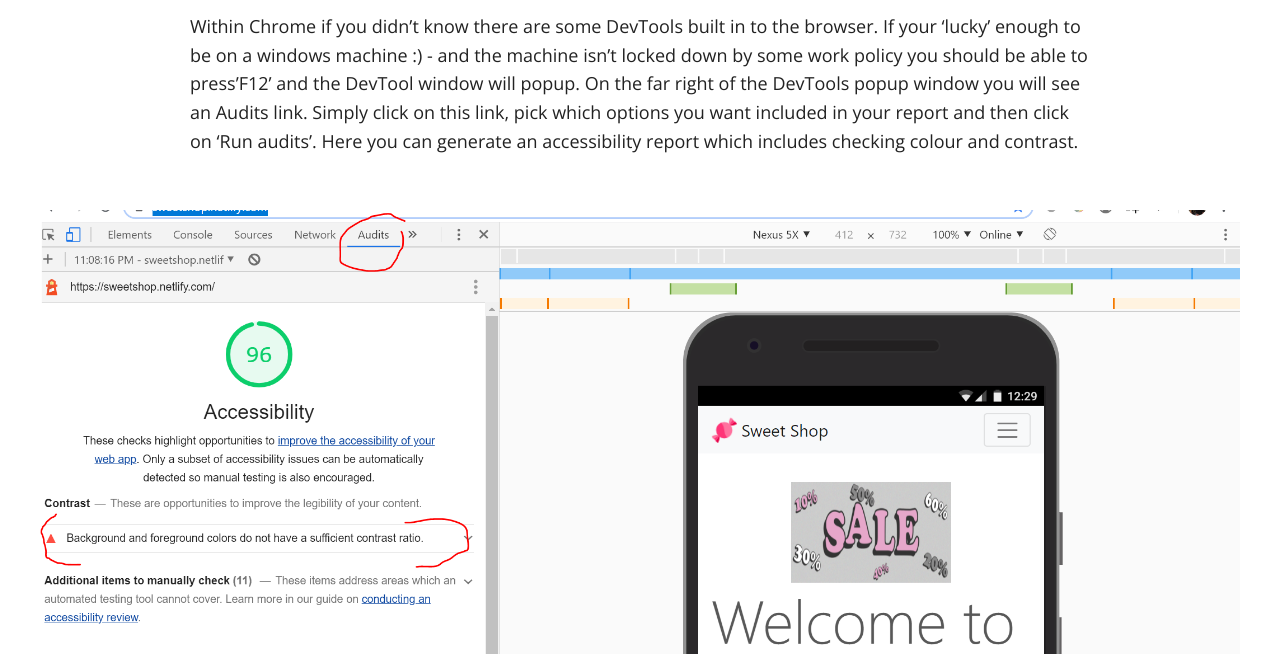
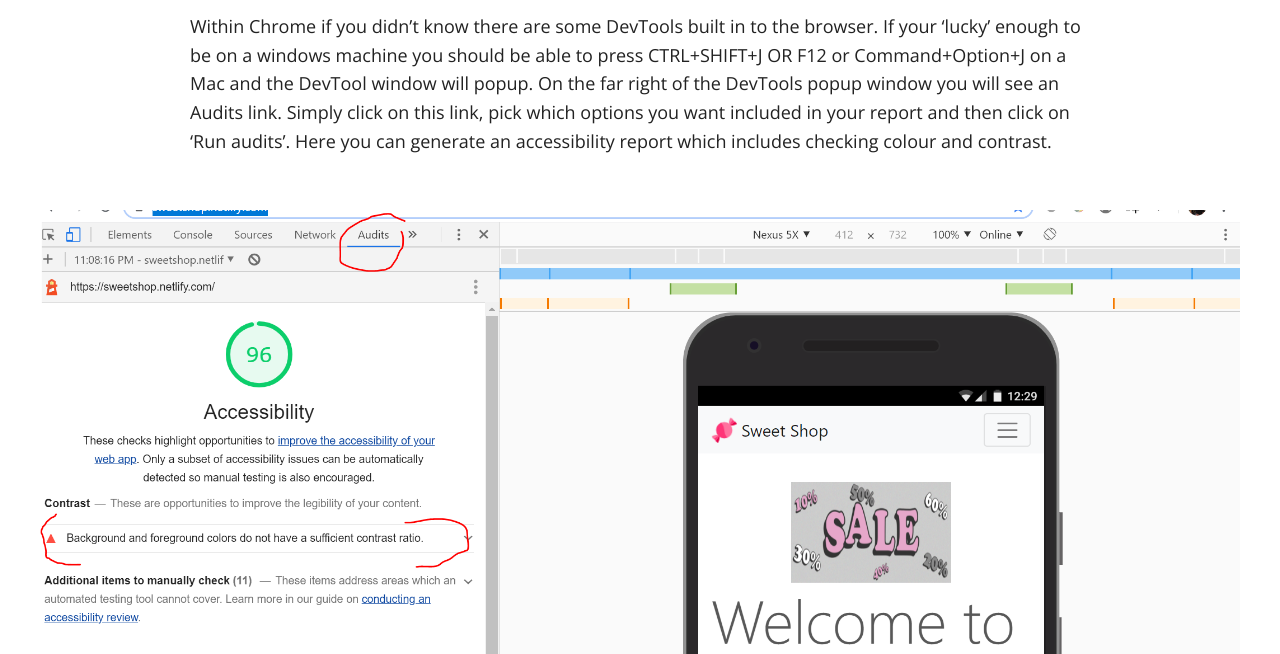
Before and after one commit to vivrichards600/vivrichards600.github.io, a Jekyll site: the page built from _posts/2020-01-02-automating-testing-for-accessibility.md, in a window 1280 px wide and 900 px high, scrolled down 5453 px, cut to the strip 246-900 px from the top of the window. Built offline with Jekyll 4.4.1, drawn with Linux system fonts in a browser that asks for light colours; nearby versions of some CDN libraries; comment, search, counter and statistics services are not loaded; some of the changed lines change nothing that is shown.

Commit message:
Updating broken links and adding Mac shortcuts for opening devtools within post

```diff
--- a/_posts/2020-01-02-automating-testing-for-accessibility.md
+++ b/_posts/2020-01-02-automating-testing-for-accessibility.md
@@ -23,7 +23,7 @@
 
 When thinking about testing the tab flow you could simply load up your web application and tab through each field, but what if we could start to quickly visualise this, or maybe we may still want to tab through manually but save the visual flow to attach to a story we are testing?
 
-I've previously written a few ways you could do this using [ChromeLens](https://chrome.google.com/webstore/detail/chromelens/idikgljglpfilbhaboonnpnnincjhjkd?hl=en) and/or using [JavaScript](https://github.com/eviltester/usefuljssnippetextension) in the browser which you can find here - [Automating page tabability](https://vivrichards.co.uk/accessibility/automating-page-tab-flows-using-visual-testing-and-javascript).
+I've previously written a few ways you could do this using [ChromeLens](https://chrome.google.com/webstore/detail/chromelens/idikgljglpfilbhaboonnpnnincjhjkd?hl=en) and/or using [JavaScript](https://github.com/eviltester/usefuljssnippetextension) in the browser which you can find here - [Automating page tabability]({{ site.baseurl }}/accessibility/automating-page-tab-flows-using-visual-testing-and-javascript).
 
 ![_config.yml]({{ site.baseurl }}/images/chrome-lens-flow.png)
 
@@ -45,7 +45,7 @@
 
 ![_config.yml]({{ site.baseurl }}/images/wave-page-structure.gif)
 
-It's also possible to check if your page is structured in a logical way by disabling all stylesheets using a little bit of JavaScript. [Click here to view my previous post on this method](http://localhost:4000/accessibility/removing-style-sheets).
+It's also possible to check if your page is structured in a logical way by disabling all stylesheets using a little bit of JavaScript. [Click here to view my previous post on this method]({{ site.baseurl }}/accessibility/removing-style-sheets).
 
 As well as offering a nice way to visualise the tab flow through your application (mentioned above), [ChromeLens](https://chrome.google.com/webstore/detail/chromelens/idikgljglpfilbhaboonnpnnincjhjkd?hl=en) also offers 'Lenses', visual impairment simulation. This tool lets you see how the page looks through the eyes of someone with vision issues.
 
@@ -92,7 +92,7 @@
 
 ![_config.yml]({{ site.baseurl }}/images/wave-contrast.PNG)
 
-Within Chrome if you didn't know there are some DevTools built in to the browser. If your 'lucky' enough to be on a windows machine :) - and the machine isn't locked down by some work policy you should be able to press'F12' and the DevTool window will popup. On the far right of the DevTools popup window you will see an Audits link. Simply click on this link, pick which options you want included in your report and then click on 'Run audits'. Here you can generate an accessibility report which includes checking colour and contrast.
+Within Chrome if you didn't know there are some DevTools built in to the browser. If your 'lucky' enough to be on a windows machine you should be able to press CTRL+SHIFT+J OR F12 or Command+Option+J on a Mac and the DevTool window will popup. On the far right of the DevTools popup window you will see an Audits link. Simply click on this link, pick which options you want included in your report and then click on 'Run audits'. Here you can generate an accessibility report which includes checking colour and contrast.
 
 ![_config.yml]({{ site.baseurl }}/images/lighthouse.PNG)
 
```
